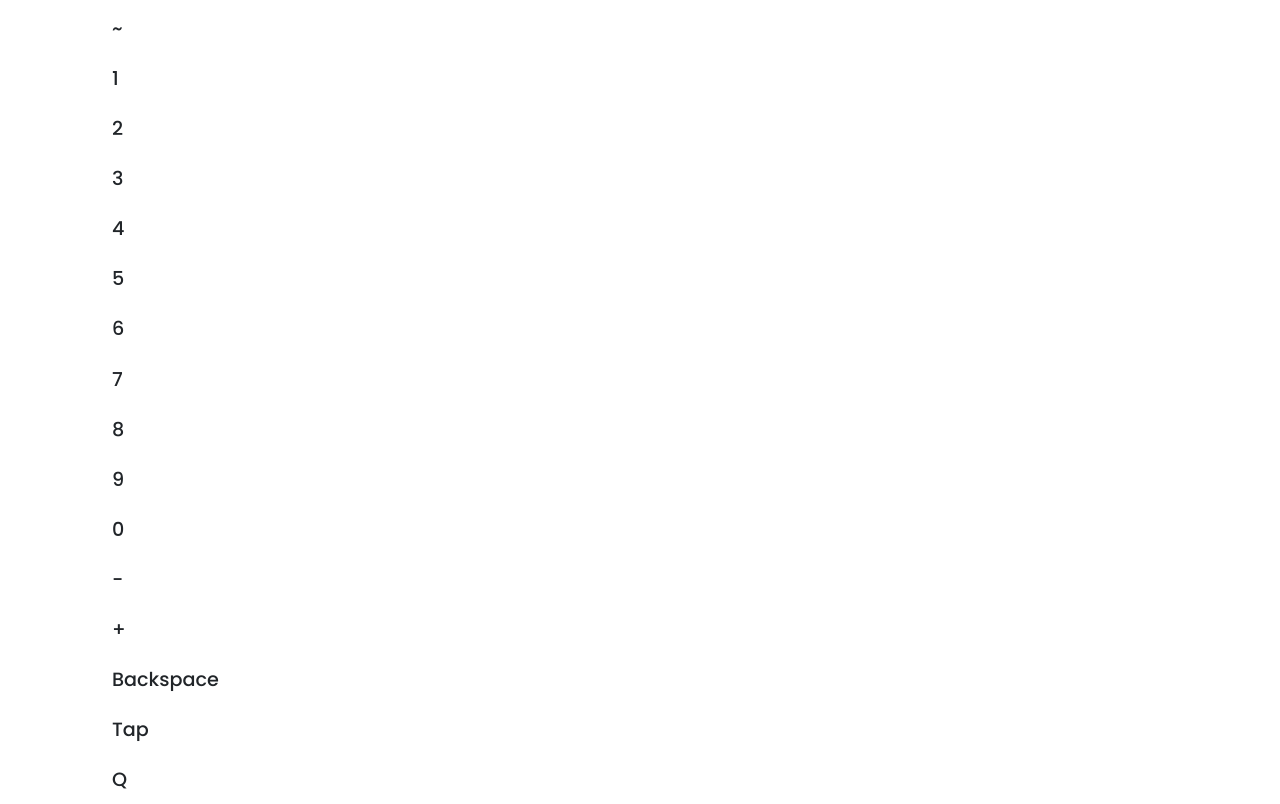
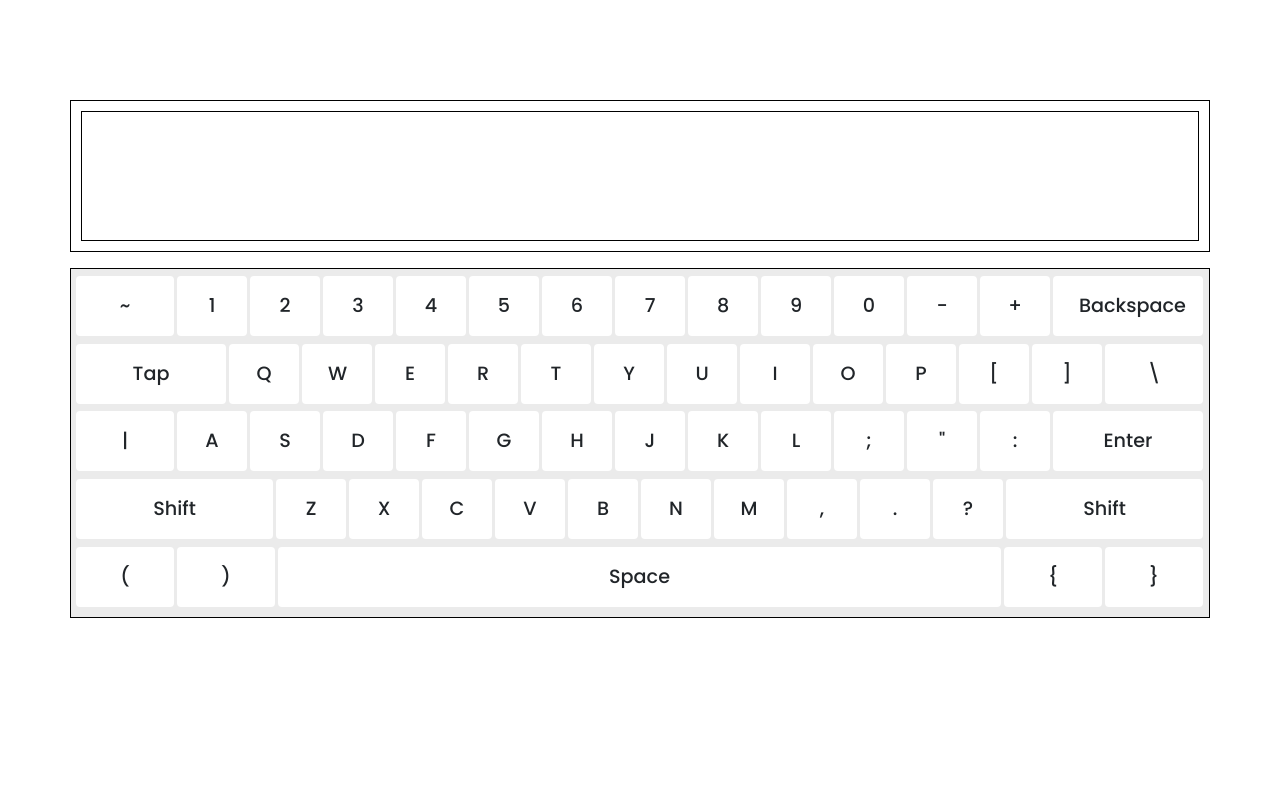
Before and after one commit to aruntutter/virutual-keyboard, a plain HTML site: page index.html in a window 1280 px wide. Shown: the top 804 px of the page. Drawn offline with Linux system fonts and the light colour scheme.

Commit message:
buttons styling done

```diff
--- a/styles/style.css
+++ b/styles/style.css
@@ -37,16 +37,56 @@ li {
 
 .container {
   max-width: 1140px;
-  margin: 0 auto;
-  padding-left: 1rem;
+  margin: 100px auto;
+  /* padding-left: 1rem;
   padding-right: 1rem;
+  border: 1px solid;*/
+}
+
+.output-container {
+  min-height: 150px;
+  width: 100%;
+  border: 1px solid;
+}
+
+.out-put {
+  min-height: 130px;
+  width: 98.3%;
+  border: 1px solid;
+  margin: 10px auto;
+}
+
+.keyboard {
+  min-height: 350px;
+  width: 100%;
+  margin-top: 1rem;
+  padding: 5px;
+  border: 1px solid;
+  background-color: var(--clr-light-white);
+
+  display: flex;
+  flex-direction: column;
+  justify-content: space-around;
+}
+
+.row {
+  display: flex;
+  flex-direction: column;
+}
+
+.buttons {
+  display: flex;
+  flex-direction: row;
 }
 
 .btn {
   display: inline-block;
   border-radius: 4px;
+  width: 70px;
+  height: 60px;
+  margin-right: 3px;
+  margin-bottom: 3px;
   padding: 0.5rem 1.5rem;
-  margin-top: 0.5rem;
   text-transform: capitalize;
   font-size: 1.2rem;
   font-weight: 500;
@@ -55,3 +95,36 @@ li {
   color: var(--clr-black);
   border: 2px solid var(--clr-white);
 }
+
+.tilde {
+  width: 98px;
+}
+
+.backspace {
+  width: 150px;
+}
+
+.tap {
+  width: 150px;
+}
+
+.slash {
+  width: 98px;
+}
+
+.enter {
+  width: 150px;
+}
+
+.shift {
+  width: 197px;
+}
+
+.space {
+  width: 723px;
+  height: 60px;
+}
+
+.bracket {
+  width: 98px;
+}
```
